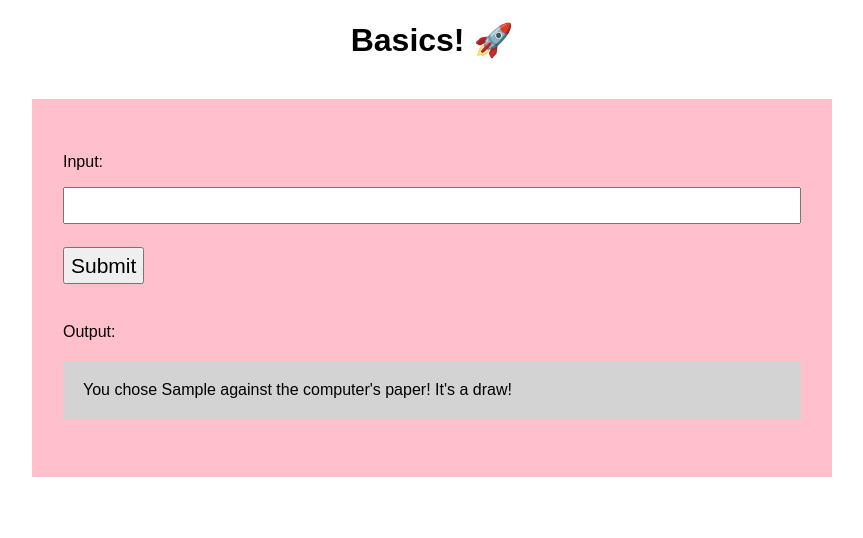
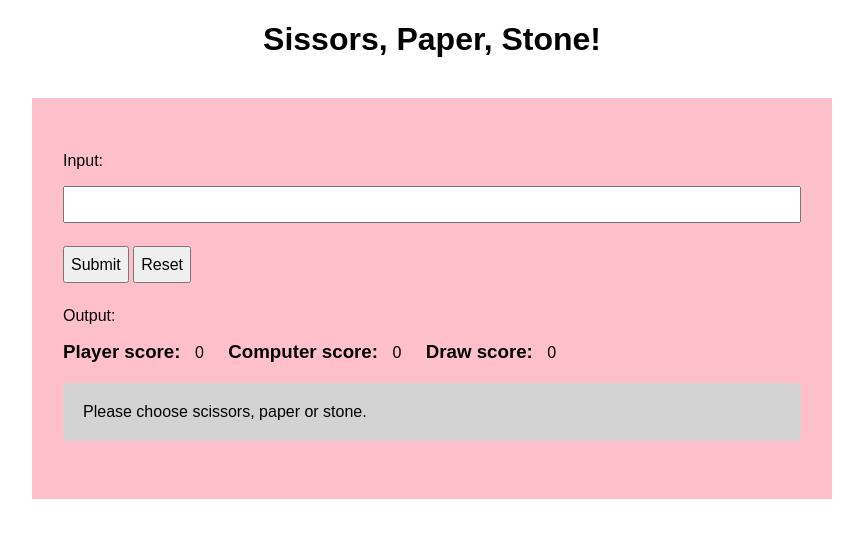
Before and after one commit to jqzy91/rocket-academy-basics, a plain HTML site: page projects/scissors-paper-stone/index.html in a window 1280 px wide. Both pictures are taken after typing "Sample" into the empty fields and a click on the button "Submit". Shown: the whole page, without its empty margins (208-1071 px from the left). Drawn offline with Linux system fonts and the light colour scheme.

Commit message:
sps update

```diff
--- a/projects/scissors-paper-stone/index.html
+++ b/projects/scissors-paper-stone/index.html
@@ -41,9 +41,9 @@ The <html> element is known as the root element of a HTML page. All other elemen
       }
 
       button {
-        font-size: 21px;
+        font-size: 1rem;
         line-height: 33px;
-        margin: 0 0 23px 0;
+        margin: 0 0 0.5rem 0;
         padding: 0 6px;
       }
 
@@ -53,13 +53,23 @@ The <html> element is known as the root element of a HTML page. All other elemen
         padding: 20px;
         width: 100%;
       }
+
+      .score-keeping li {
+        display: inline;
+        margin-right: 20px;
+        padding-left: 10px;
+      }
+
+      h3 {
+        display: inline;
+      }
     </style>
   </head>
 
   <!-- The <body> element defines the document's body, and is a container for all the visible contents that will be rendered by the browser.  -->
   <body>
     <!-- The <h1> element defines a large heading. There are 6 pre-set header elements, <h1> to <h6> -->
-    <h1 id="header">Basics! 🚀</h1>
+    <h1 id="header">Sissors, Paper, Stone!</h1>
     <!-- The <div> tag defines a division or a section in an HTML document, and is commonly use as a "container" for nested HTML elements. -->
     <div id="container">
       <!-- The <p> tag defines a paragraph element. -->
@@ -70,8 +80,19 @@ The <html> element is known as the root element of a HTML page. All other elemen
       <br />
       <!-- The <button> tag represents.. you guessed it! a button. -->
       <button id="submit-button">Submit</button>
+      <button id="reset-button">Reset</button>
       <p>Output:</p>
-      <div id="output-div"></div>
+      <div class="score-keeping">
+        <h3>Player score:</h3>
+        <li id="player-score">0</li>
+        <h3>Computer score:</h3>
+        <li id="computer-score">0</li>
+        <h3>Draw score:</h3>
+        <li id="draw-score">0</li>
+      </div>
+      <div id="output-div">
+        New game! Please choose scissors, paper, or stone.
+      </div>
     </div>
     <!-- Everything below this is incorporating JavaScript programming logic into the webpage. -->
     <!-- The script tag encloses JavaScript syntax for the browser to interpret programtically -->
@@ -80,10 +101,11 @@ The <html> element is known as the root element of a HTML page. All other elemen
     <!-- Define button click functionality -->
     <script>
       // Declare and define a variable that represents the Submit Button
-      var button = document.querySelector("#submit-button");
+      var submitButton = document.querySelector("#submit-button");
+
       // When the submit button is clicked, access the text entered by the user in the input field
       // And pass it as an input parameter to the main function as defined in script.js
-      button.addEventListener("click", function () {
+      submitButton.addEventListener("click", function () {
         // Set result to input value
         var input = document.querySelector("#input-field");
         // Store the output of main() in a new variable
@@ -95,6 +117,27 @@ The <html> element is known as the root element of a HTML page. All other elemen
 
         // Reset input value
         input.value = "";
+
+        var pScore = document.querySelector("#player-score");
+        pScore.innerHTML = userScore;
+        var cScore = document.querySelector("#computer-score");
+        cScore.innerHTML = computerScore;
+        var dScore = document.querySelector("#draw-score");
+        dScore.innerHTML = drawScore;
+      });
+
+      var resetButton = document.querySelector("#reset-button");
+
+      resetButton.addEventListener("click", function () {
+        var playerScore = document.querySelector("#player-score");
+        playerScore.innerHTML = 0;
+        var computerScore = document.querySelector("#computer-score");
+        computerScore.innerHTML = 0;
+        var drawScore = document.querySelector("#draw-score");
+        drawScore.innerHTML = 0;
+
+        var output = document.querySelector("#output-div");
+        output.innerHTML = "New game! Please choose scissors, paper, or stone.";
       });
     </script>
   </body>
--- a/projects/scissors-paper-stone/script.js
+++ b/projects/scissors-paper-stone/script.js
@@ -8,22 +8,46 @@
 
 // computer generated choice should be a random integer from 1 to 3. 1 being scissor, 2 being paper, 3 being stone.
 
+// global variables: userScore, computerScore, totalRounds, drawScore
+
+let userScore = 0;
+let computerScore = 0;
+let totalRounds = 0;
+let drawScore = 0;
+
 let playSPS = function (userChoice) {
   let playerChoice = userChoice;
   let computerChoice = cpuChoice();
 
   let result = `You chose ${playerChoice} against the computer's ${computerChoice}! It's a draw!`;
 
+  // input validation
+
+  if (
+    playerChoice == "scissors" ||
+    playerChoice == "paper" ||
+    playerChoice == "stone"
+  ) {
+    console.log(`Valid input ${playerChoice}`);
+  } else {
+    return "Please choose scissors, paper or stone.";
+  }
+
   // player win conditions
-
   if (playerChoice == "scissors" && computerChoice == "paper") {
     result = `You chose ${playerChoice} against the computer's ${computerChoice}! You won!`;
+    userScore += 1;
+    totalRounds += 1;
     return result;
   } else if (playerChoice == "paper" && computerChoice == "stone") {
     result = `You chose ${playerChoice} against the computer's ${computerChoice}! You won!`;
+    userScore += 1;
+    totalRounds += 1;
     return result;
   } else if (playerChoice == "stone" && computerChoice == "scissors") {
     result = `You chose ${playerChoice} against the computer's ${computerChoice}! You won!`;
+    userScore += 1;
+    totalRounds += 1;
     return result;
   }
 
@@ -31,17 +55,28 @@ let playSPS = function (userChoice) {
 
   if (playerChoice == "scissors" && computerChoice == "stone") {
     result = `You chose ${playerChoice} against the computer's ${computerChoice}! You lost!`;
+    computerScore += 1;
+    totalRounds += 1;
     return result;
   } else if (playerChoice == "paper" && computerChoice == "scissors") {
     result = `You chose ${playerChoice} against the computer's ${computerChoice}! You lost!`;
+    computerScore += 1;
+    totalRounds += 1;
     return result;
   } else if (playerChoice == "stone" && computerChoice == "paper") {
     result = `You chose ${playerChoice} against the computer's ${computerChoice}! You lost!`;
+    computerScore += 1;
+    totalRounds += 1;
     return result;
   }
 
+  // if draw, drawScore += 1;
+  drawScore += 1;
+  totalRounds += 1;
   return result;
 };
+
+// computer choice
 
 let cpuChoice = function () {
   let randomNumber = Math.ceil(Math.random() * 3);
```
